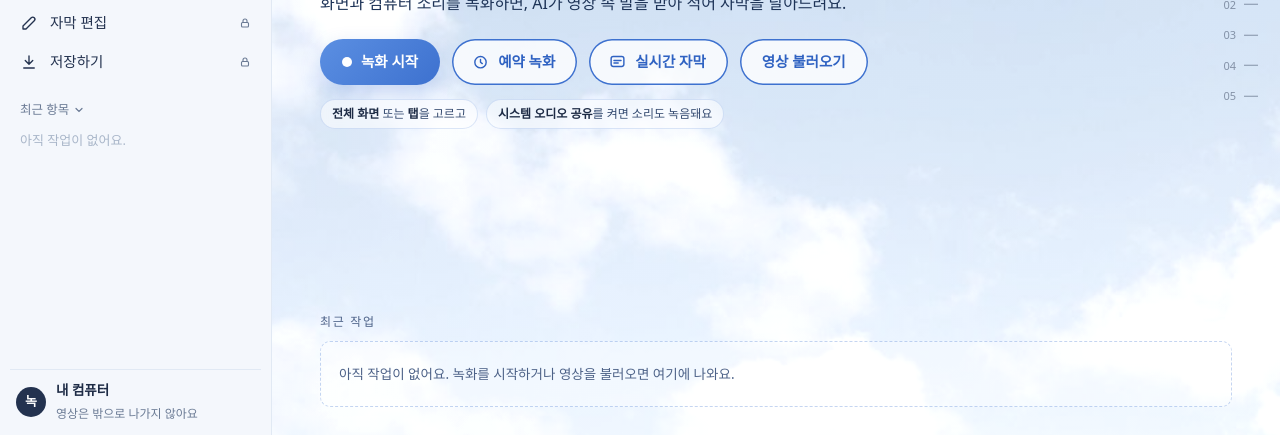
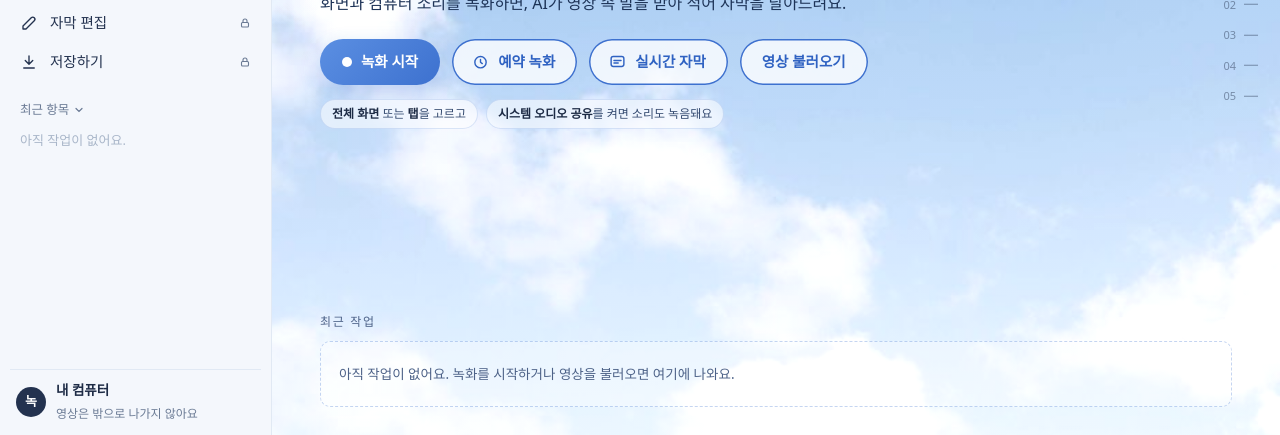
Before and after one commit to npsg1215-gif/rec-caption-maker, a plain HTML site: page index.html in a window 1280 px wide. Shown: the part 365-800 px from the top of the page. Drawn offline with Linux system fonts and the light colour scheme; a web font is replaced by a local one.

Commit message:
하늘 배경을 맑은 날 느낌으로
- 채도를 조금 올리고, 위쪽 맑은 하늘색에서 아래쪽 환한 흰빛으로 가는 그라데이션과 왼쪽 위 햇살을 더했습니다.

Co-Authored-By: Claude Opus 5.5 <noreply@anthropic.com>

```diff
--- a/index.html
+++ b/index.html
@@ -607,12 +607,15 @@
   .file .editable:hover, .file .editable:focus-visible { background: #eef3fa; }
 
   /* 하늘 배경: 옅은 하늘 사진 (assets/sky.jpg). 화면 비율이 달라 사진의 일부를 잘라서 채워요 */
-  /* 쨍한 파랑 대신 연한 하늘색(소프트 블루): 사진의 채도를 낮추고 옅은 하늘색 막을 한 겹 씌워요 */
-  .scene .sky { background: #c6daf4 url("assets/sky.jpg") center 35% / cover no-repeat; filter: saturate(.55) brightness(1.07); }
+  /* 연한 하늘색(소프트 블루)이되 맑은 날 느낌: 채도는 살짝만 낮추고,
+     위쪽은 맑은 하늘색 → 아래쪽은 환한 흰빛 그라데이션 + 왼쪽 위 따스한 햇살을 덧씌워요 */
+  .scene .sky { background: #c6daf4 url("assets/sky.jpg") center 35% / cover no-repeat; filter: saturate(.8) brightness(1.06); }
   .scene .sky::before { content: none; }
   .scene .sky::after {
     content: ""; position: absolute; inset: 0; pointer-events: none;
-    background: linear-gradient(180deg, rgba(226,237,251,.38) 0%, rgba(236,243,252,.5) 100%);
+    background:
+      radial-gradient(60% 70% at 6% 0%, rgba(255,250,232,.6) 0%, rgba(255,250,232,.22) 40%, rgba(255,250,232,0) 72%),
+      linear-gradient(180deg, rgba(160,205,250,.28) 0%, rgba(200,228,252,.14) 45%, rgba(246,251,255,.42) 100%);
   }
   .scene .stars, .scene .grain, .scene .clouds { display: none; }
   /* 해: 왼쪽 위 (녹화 중에는 붉게 바뀌어 녹화 중임을 알려요) */
@@ -621,7 +624,7 @@
   .recording .scene .orb { background: radial-gradient(circle, #ffd6d0 0%, #ff7a6c 30%, rgba(255,75,62,.45) 52%, transparent 72%); }
   .scene .clouds { position: absolute; left: -3%; width: 106%; bottom: -40px; height: 48%; filter: blur(9px); }
   .scene.blur .sky, .scene.blur .orb, .scene.blur .clouds { filter: blur(24px); }
-  .scene.blur .sky { filter: blur(24px) saturate(.55) brightness(1.07); }
+  .scene.blur .sky { filter: blur(24px) saturate(.8) brightness(1.06); }
   /* 단계 화면은 같은 하늘을 흐리고 옅게 깔아서 패널과 글자가 잘 보이게 */
   .scene.blur::after { background: rgba(238, 244, 252, .5); }
 
```
